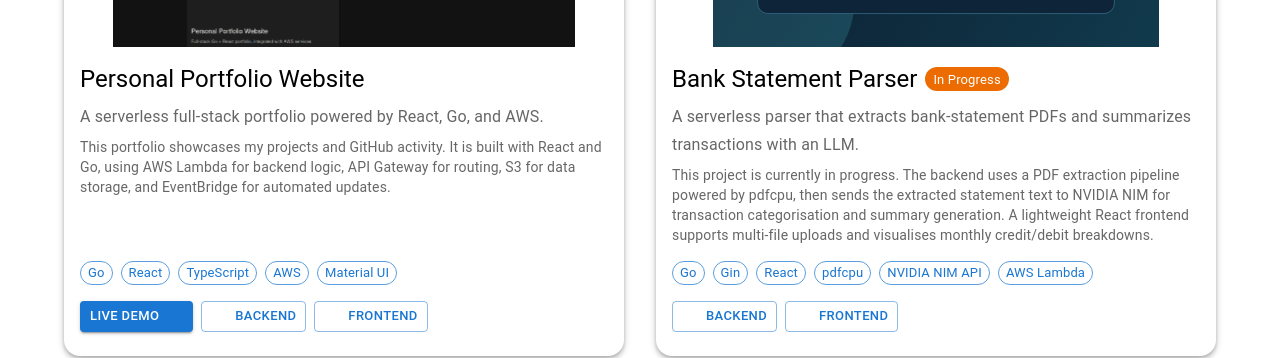
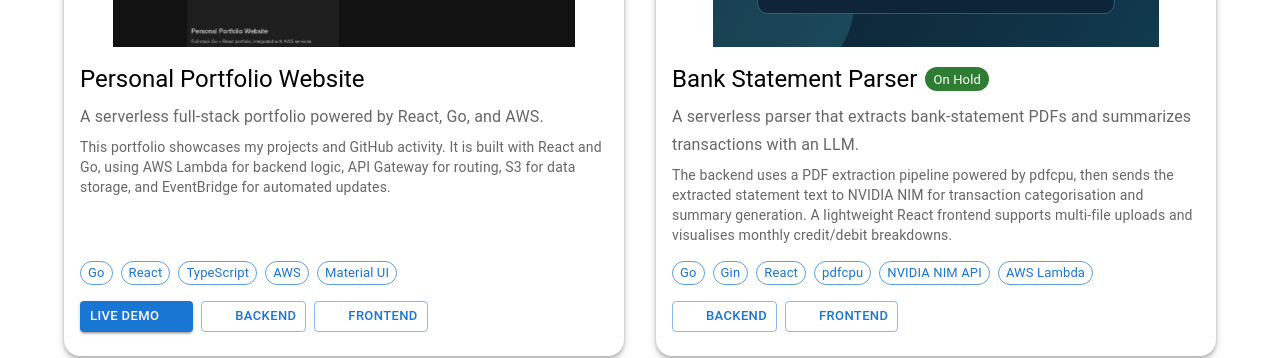
Before and after one commit to limyunle/portfolio-frontend, a React (Create React App) app: page / in a window 1280 px wide. Shown: the part 869-1227 px from the top of the page. Built offline with nearby package versions, Linux system fonts and the light colour scheme; no server answers; some icons are missing.

Commit message:
show that bank stmt parser is on hold

```diff
--- a/src/components/projects/projectsData.ts
+++ b/src/components/projects/projectsData.ts
@@ -17,10 +17,10 @@ export const projectsData = [
   },
   {
     title: "Bank Statement Parser",
-    status: "In Progress",
+    status: "On Hold",
     subtitle:
       "A serverless parser that extracts bank-statement PDFs and summarizes transactions with an LLM.",
-    description: `This project is currently in progress. The backend uses a PDF extraction pipeline powered by pdfcpu, then sends the extracted statement text to NVIDIA NIM for transaction categorisation and summary generation.
+    description: `The backend uses a PDF extraction pipeline powered by pdfcpu, then sends the extracted statement text to NVIDIA NIM for transaction categorisation and summary generation.
     A lightweight React frontend supports multi-file uploads and visualises monthly credit/debit breakdowns.`,
     techStack: ["Go", "Gin", "React", "pdfcpu", "NVIDIA NIM API", "AWS Lambda"],
     image: "assets/bank_stmt_parser_thumbnail.svg",
```
